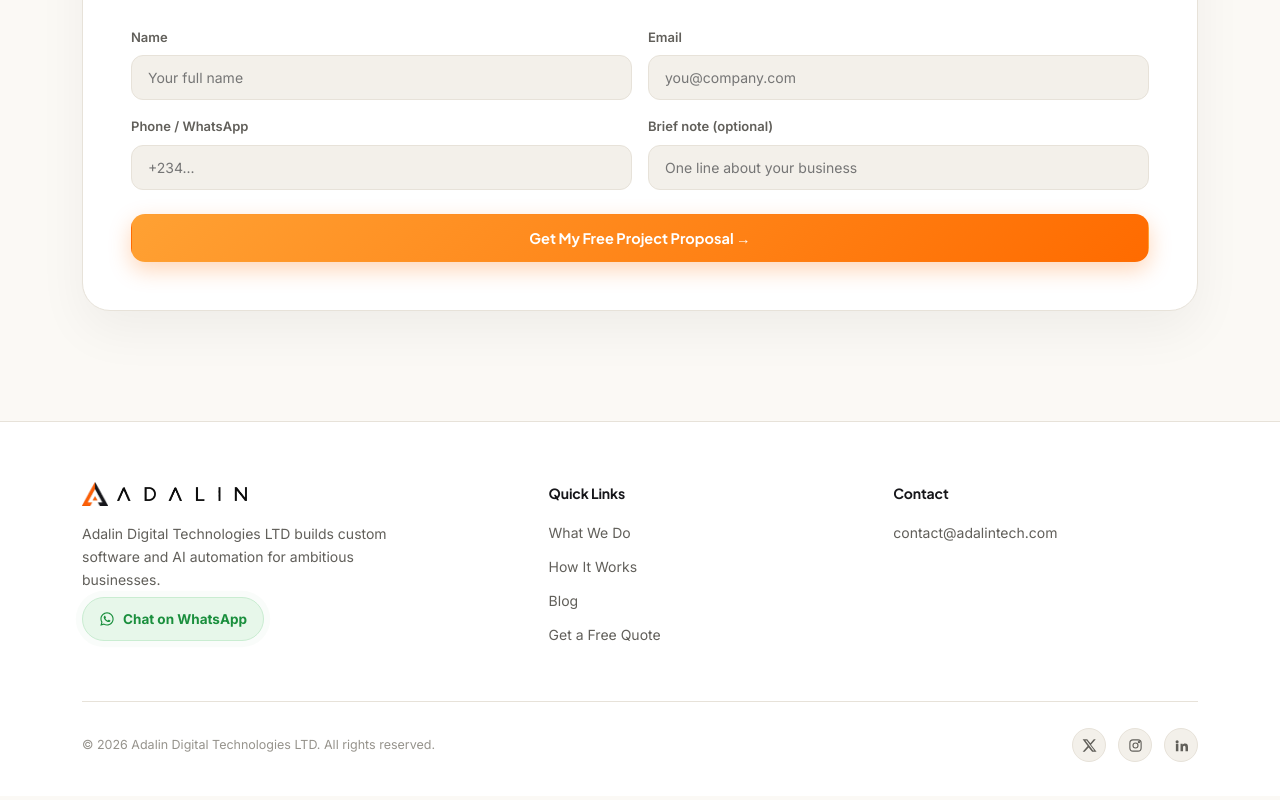
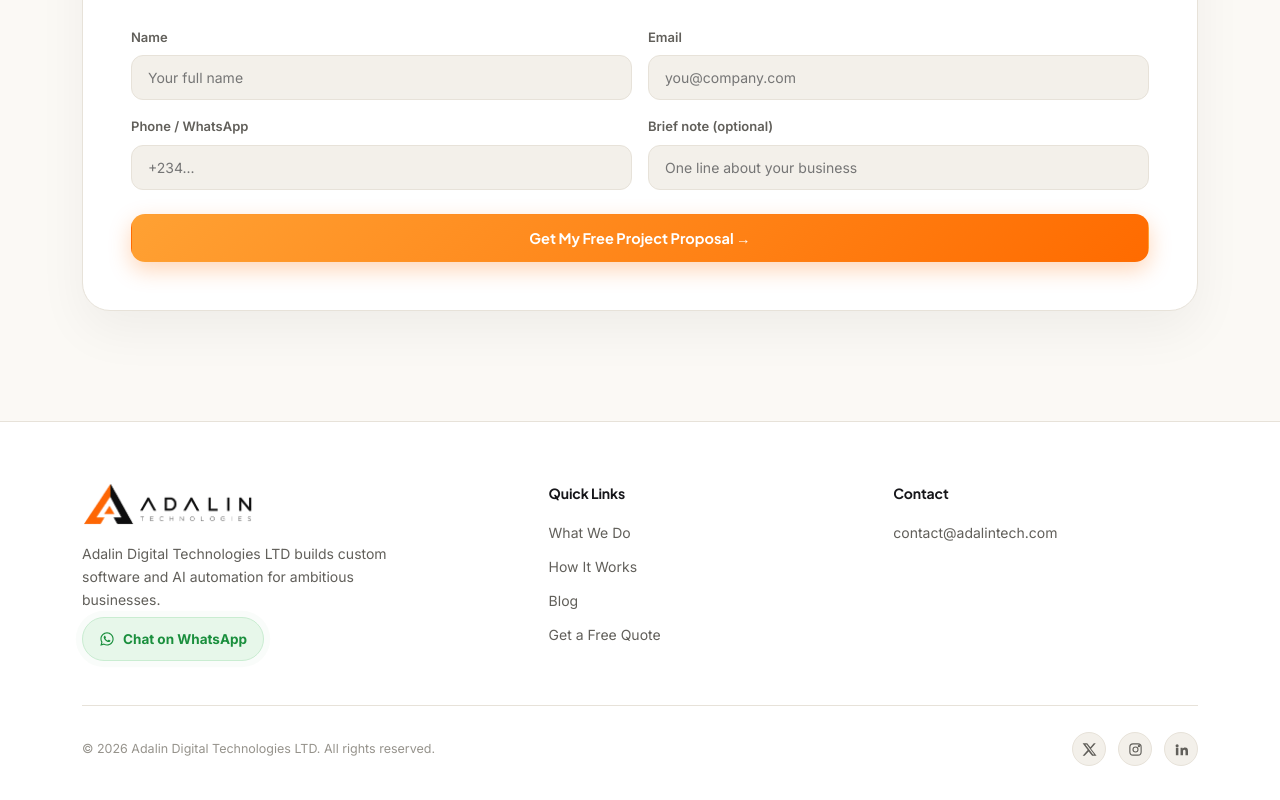
Before and after one commit to softtunex/adalin-landing-page, a website: page index.html in a window 1280 px wide. Shown: the part 2930-3730 px from the top of the page. Drawn offline with Linux system fonts and the light colour scheme.

Commit message:
Use the full ADALIN TECHNOLOGIES lockup in the footer
Nav bar stays with the compact icon + "ADALIN" wordmark, that space is
too small (24px) for the full name to stay legible, confirmed by an
earlier test. The footer has real room, so it gets the full lockup
with the complete company name spelled out.

Re-did the transparent PNG extraction for this logo, the existing
logo-full-light/dark.png files had a bug: the alpha-unmixing math blew
up at near-zero alpha (dividing by a tiny number), producing visible
color-speckle noise across the transparent areas. Background was
actually clean (253-255), the bug was in the math, not the source.
Fixed with a low-alpha threshold, verified clean against a mid-tone
test background before shipping.

Co-Authored-By: Claude Sonnet 5 <noreply@anthropic.com>

```diff
--- a/index.html
+++ b/index.html
@@ -386,17 +386,11 @@
       <div class="wrap">
         <div class="footer-top">
           <div class="footer-bio">
-            <div class="brand">
+            <div class="brand footer-brand">
               <img
-                class="icon"
-                src="assets/image/logo-icon-light.png"
-                alt=""
-              />
-              <img
-                class="word"
-                src="assets/image/logo-wordmark-light.png"
-                alt="Adalin"
-                style="height: 14px"
+                class="footer-logo-full"
+                src="assets/image/logo-full-light.png"
+                alt="Adalin Technologies"
               />
             </div>
             <p>
--- a/style.css
+++ b/style.css
@@ -75,6 +75,8 @@
   .brand img.icon{height:24px; width:auto; transition:transform .3s var(--ease);}
   .brand img.word{height:15px; width:auto;}
   a.brand:hover img.icon{transform:rotate(-8deg) scale(1.08);}
+  .footer-logo-full{height:44px; width:auto;}
+  @media (max-width:520px){ .footer-logo-full{height:36px;} }
 
   /* ---- nav ---- */
   .nav-outer{position:fixed; top:16px; left:0; right:0; z-index:60; display:flex; justify-content:center; padding:0 16px;}
```
Also changed, not shown: assets/image/logo-full-dark.png (added), assets/image/logo-full-light.png (added), lib/layout.js.
